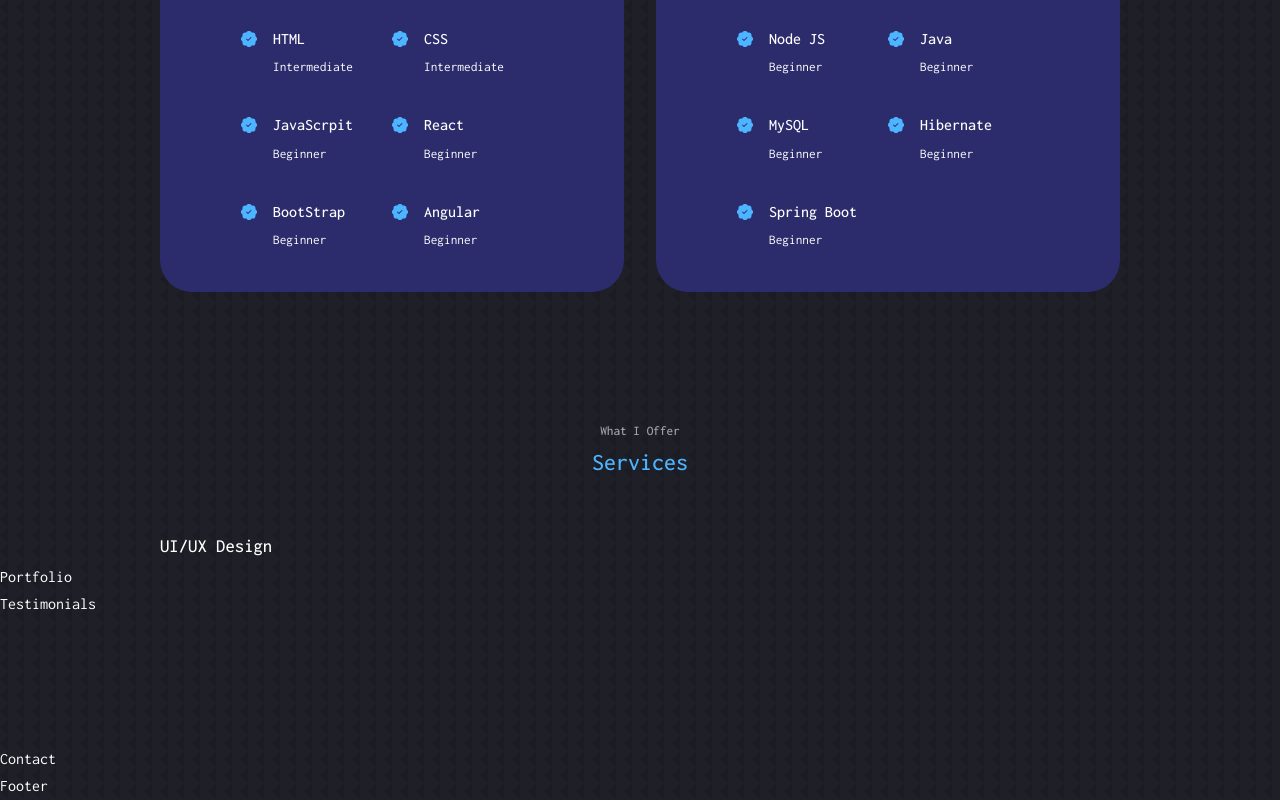
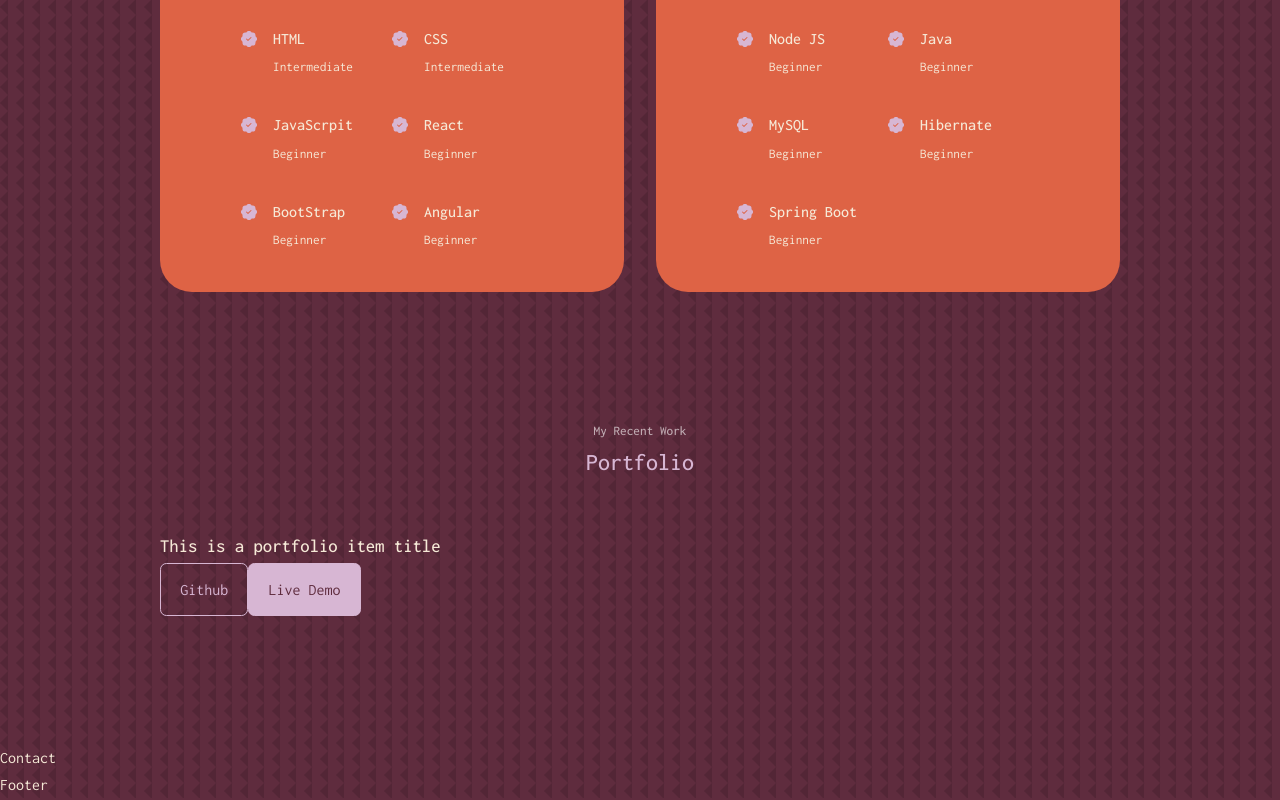
Before and after one commit to Chi1710/react-portfolio-website-1, a React (Create React App) app: page / in a window 1280 px wide. Shown: the part 1841-2641 px from the top of the page. Built offline with nearby package versions, Linux system fonts and the light colour scheme.

Commit message:
deleted unuse components in App, added a photo of my recent headshot in assets to use in header. Change color theme in index.css

```diff
--- a/src/App.jsx
+++ b/src/App.jsx
@@ -3,9 +3,7 @@ import Header from "./components/header/Header"
 import Nav from "./components/nav/Nav"
 import About from "./components/about/About"
 import Experience from "./components/experience/Experience"
-import Services from "./components/services/Services"
 import Portfolio from "./components/portfolio/Portfolio"
-import Testimonials from "./components/testimonials/Testimonials"
 import Contact from "./components/contact/Contact"
 import Footer from "./components/footer/Footer"
 
@@ -16,9 +14,7 @@ export const App = () => {
       <Nav />
       <About />
       <Experience />
-      <Services />
       <Portfolio />
-      <Testimonials />
       <Contact />
       <Footer />
     </>
--- a/src/components/header/header.css
+++ b/src/components/header/header.css
@@ -38,16 +38,14 @@ header {
 
 /*=========== ME.IMG ++++++++++*/
 .me{
-    background: linear-gradient(var(--color-primary), transparent);
     width: 22rem;
     height: 30rem;
     position: absolute;
     left: 50%;
     transform: translateX(-50%);
     margin-top: 3rem;
-    border-radius: 12rem 12rem 0 0;
+    border-radius: 50px 50px;
     overflow: hidden;
-    padding: 3rem 1.5rem 1.5rem 1.5rem;
 }
 
 /*=========== Scroll down ++++++++++*/
--- a/src/components/header/header.jsx
+++ b/src/components/header/header.jsx
@@ -1,7 +1,7 @@
 import React from 'react'
 import "./header.css"
 import CTA from './CTA';
-import ME from '../../assets/me.png'
+import ME from '../../assets/me.jpg'
 import HeaderSocials from './HeaderSocials';
 
 const Header = () => {
--- a/src/components/portfolio/Portfolio.jsx
+++ b/src/components/portfolio/Portfolio.jsx
@@ -1,10 +1,28 @@
 import React from 'react'
 import "./portfolio.css"
+// import IMG1 from '../../assets/portfolio1.jpg';
+// import IMG2 from '../../assets/portfolio2.jpg';
+// import IMG3 from '../../assets/portfolio3.jpg';
+// import IMG4 from '../../assets/portfolio4.jpg';
+// import IMG5 from '../../assets/portfolio5.jpg';
 
 const Portfolio = () => {
   return (
-    <div>Portfolio</div>
+    <section id="portfolio">
+      <h5>My Recent Work</h5>
+      <h2>Portfolio</h2>
+
+      <div className="container container__portfolio">
+        <article className='portfolio__item'>
+          <div className='portfolio__item-image'>
+            <h3>This is a portfolio item title</h3>
+            <a href="https://github.com" className='btn' target='_blank' rel='noreferrer'>Github</a>
+            <a href="https://github.com" className='btn btn-primary'target='_blank' rel='noreferrer'>Live Demo</a>
+          </div>
+        </article>
+      </div>
+    </section>
   )
 }
 
-export default Portfolio
+export default Portfolio;
--- a/src/components/services/Services.jsx
+++ /dev/null
@@ -1,20 +0,0 @@
-import React from 'react'
-import "./services.css"
-
-const Services = () => {
-  return (
-    <section id="services">
-      <h5>What I Offer</h5>
-      <h2>Services</h2>
-      <div className='container services__container'>
-        <article>
-          <div className='servies__head'>
-            <h3>UI/UX Design</h3>
-          </div>
-        </article>
-      </div>
-    </section>
-  )
-}
-
-export default Services
--- a/src/components/testimonials/Testimonials.jsx
+++ /dev/null
@@ -1,10 +0,0 @@
-import React from 'react'
-import './testimonials.css'
-
-const Testimonials = () => {
-  return (
-    <div>Testimonials</div>
-  )
-}
-
-export default Testimonials;
--- a/src/index.css
+++ b/src/index.css
@@ -11,14 +11,19 @@
 }
 
 :root {
-    --color-bg: #1f1f28;
+    /* --color-bg: #1f1f28;
     --color-bg-variant: #2c2c6c;
     --color-primary: #4db5ff;
     --color-white: #fff;
+    --color-light: rgba(255, 255, 255, 0.6); */
+
+    --color-bg: #5f2c3e;
+    --color-bg-variant: #de6345;
+    --color-primary: #d7b6d3;
+    --color-white: #f6e9d7;
     --color-light: rgba(255, 255, 255, 0.6);
 
     --transition: all 400ms ease;
-
     --container-width-lg: 75%;
     --container-width-md: 86%;
     --container-width-sm: 90%;
```
Also changed, not shown: src/assets/me.jpg (added), src/assets/me.png (deleted), src/components/services/services.css (deleted), src/components/testimonials/testimonials.css (deleted).
